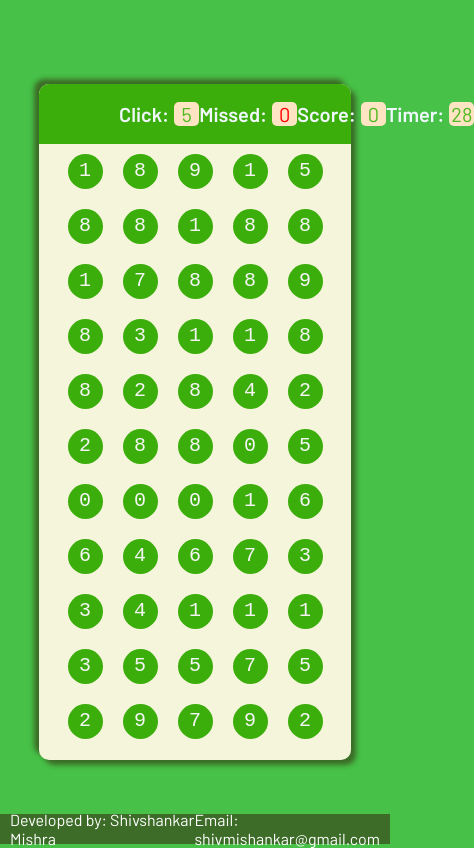
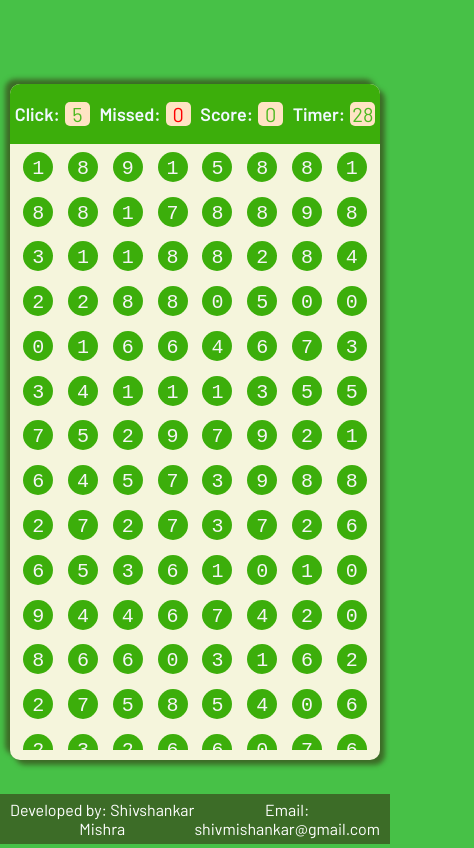
Before and after one commit to Shivshankar-Mishra/Num-Picker_Game, a plain HTML site: page index.html in a window 390 px wide. Both pictures are taken after a click on the button "Get Started". Shown: the whole page, 474 px wide, since content can reach past the window. Drawn offline with Linux system fonts and the light colour scheme.

Commit message:
made responsive for small screen(mobile screen)

```diff
--- a/style.css
+++ b/style.css
@@ -207,3 +207,27 @@ div.footer{
   text-decoration: none;
   color: #88cd6a;
 }
+@media screen and (min-width: 348px) and (max-width: 820px){
+  .splash-content{
+    width: 85%;
+  }
+  .game{
+    width: 95%;
+  }
+  div > .header{
+    padding: 0px 5px;
+    font-size: 18px;
+  }
+  div.game > div.gbody > .bubble{
+    margin: 7.4px;
+    width: 30px;
+    height: 30px;
+  }
+  div.gover > h2{
+    font-size: 3em;
+  }
+  div.footer{
+    height: 50px;
+    text-align: center;
+  }
+}
```
